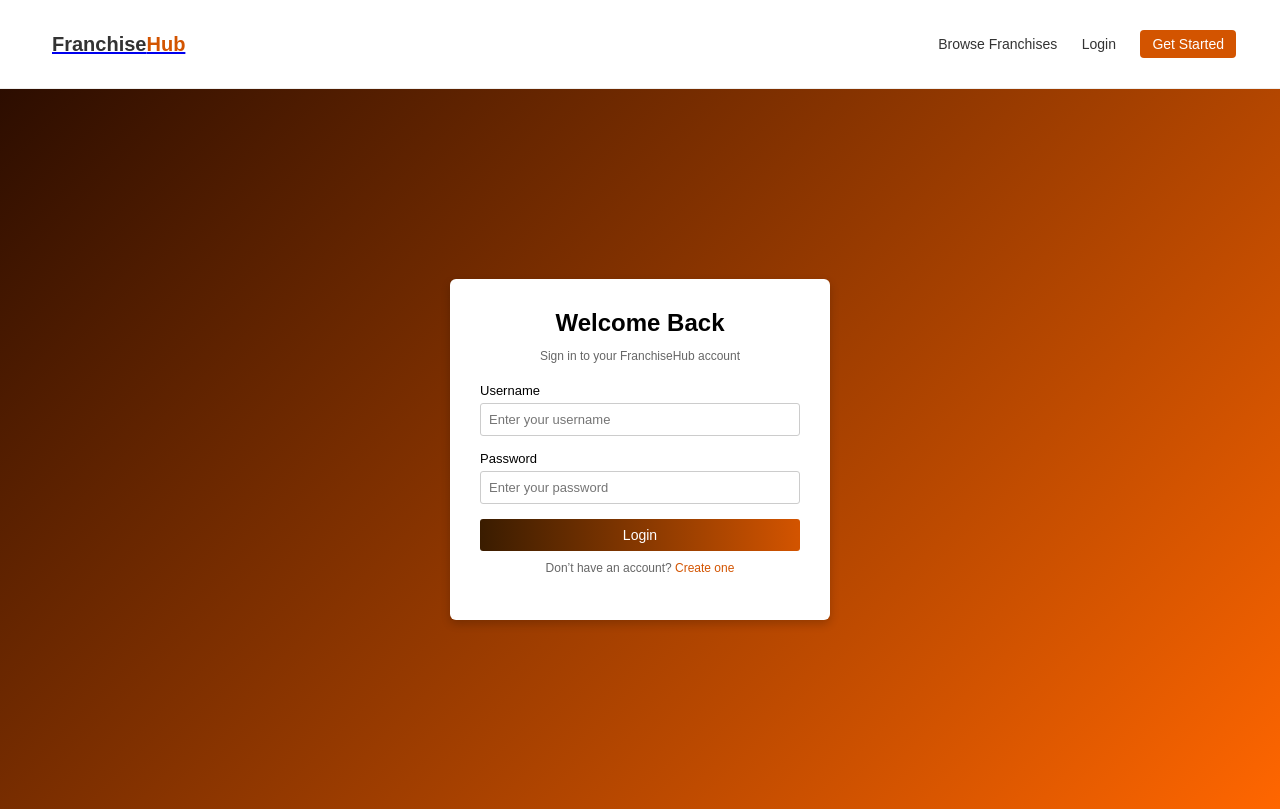
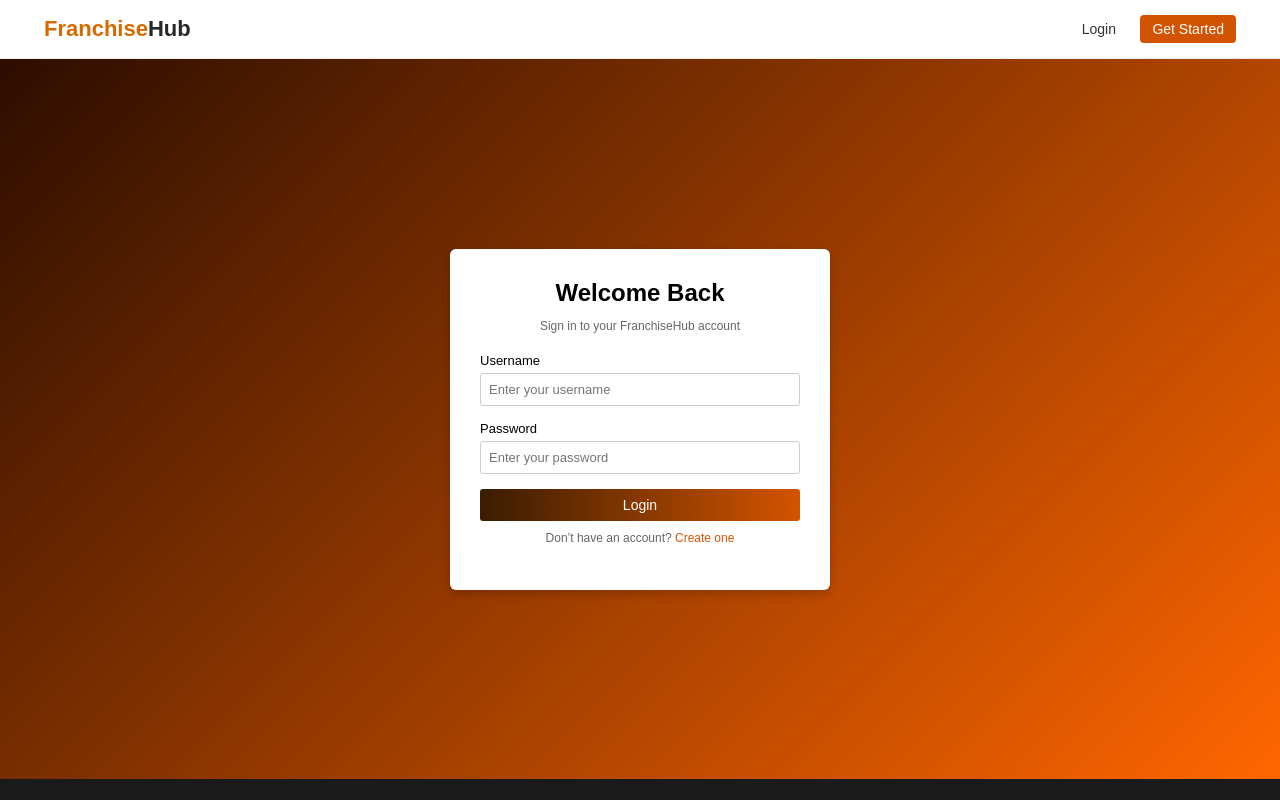
Before and after one commit to dillandeluxe/CSIT327-G5-FranchiseHub, a Django app: page /accounts/login/ in a window 1280 px wide. Run offline with Django 5.2, Linux system fonts and the light colour scheme.

Commit message:
updated Header and error in loggin in as franchisor

```diff
--- a/static/accounts/browse.css
+++ b/static/accounts/browse.css
@@ -16,7 +16,7 @@
   top: 0;
   z-index: 100;
 }
-.logo { font-size: 22px; font-weight: 700; color: #282828; }
+.logo { font-size: 22px; font-weight: 700; color: #282828; text-decoration: none; }
 .logo span { color: #d66900; }
 .nav-links a { margin-left: 28px; font-weight: 500; color: #282828; text-decoration: none; transition: color 0.2s; }
 .nav-links a:hover { color: #d66900; }
--- a/static/accounts/login.css
+++ b/static/accounts/login.css
@@ -14,17 +14,12 @@
   position: sticky;
   top: 0;
   z-index: 100;
+
 }
+
 .nav-left {
     display: flex;
     align-items: center;
-}
-
-.nav-left h2 {
-    color: #333;
-    margin-left: 8px;
-    font-size: 20px;
-    font-weight: 600;
 }
 
 .nav-left span {
@@ -32,9 +27,14 @@
 }
 
 .logo {
-    width: 26px;
-    height: 26px;
+    font-size: 22px;
+    font-weight: 700;
+    color: #282828;
     text-decoration: none;
+}
+
+.logo span {
+    color: #d66900;
 }
 
 .nav-right a {
@@ -42,6 +42,7 @@
     color: #333;
     text-decoration: none;
     font-size: 14px;
+    font-weight: 500;
 }
 
 .nav-right .btn {
--- a/templates/accounts/home.html
+++ b/templates/accounts/home.html
@@ -12,7 +12,7 @@
   <nav class="navbar">
     <a href="{% url 'home' %}" class="logo"><span>Franchise</span>Hub</a>
     <div class="nav-links">
-      <a href="{% url 'browse' %}">Browse Franchises</a>
+
       <a href="{% url 'login' %}">Login</a>
       <a href="{% url 'register' %}" class="get-started">Get Started</a>
     </div>
--- a/templates/accounts/login.html
+++ b/templates/accounts/login.html
@@ -10,12 +10,10 @@
 <body>
     <nav class="navbar">
         <div class="nav-left">
-            <a href="{% url 'home' %}">
-                <h2>Franchise<span>Hub</span></h2>
-            </a>
+            <a href="{% url 'home' %}" class="logo"><span>Franchise</span>Hub</a>
         </div>
         <div class="nav-right">
-            <a href="{% url 'browse' %}">Browse Franchises</a>
+
             <a href="{% url 'login' %}">Login</a>
             <a href="{% url 'register' %}" class="btn">Get Started</a>
         </div>
--- a/templates/accounts/register.html
+++ b/templates/accounts/register.html
@@ -12,7 +12,7 @@
   <div class="navbar">
     <a href="{% url 'home' %}" class="logo"><span>Franchise</span>Hub</a>
     <div class="nav-links">
-      <a href="{% url 'browse' %}">Browse Franchises</a>
+
       <a href="{% url 'login' %}">Login</a>
       <a href="{% url 'register' %}" class="btn">Get Started</a>
     </div>
```
Also changed, not shown: static/accounts/register.css (+4 -3 lines).
